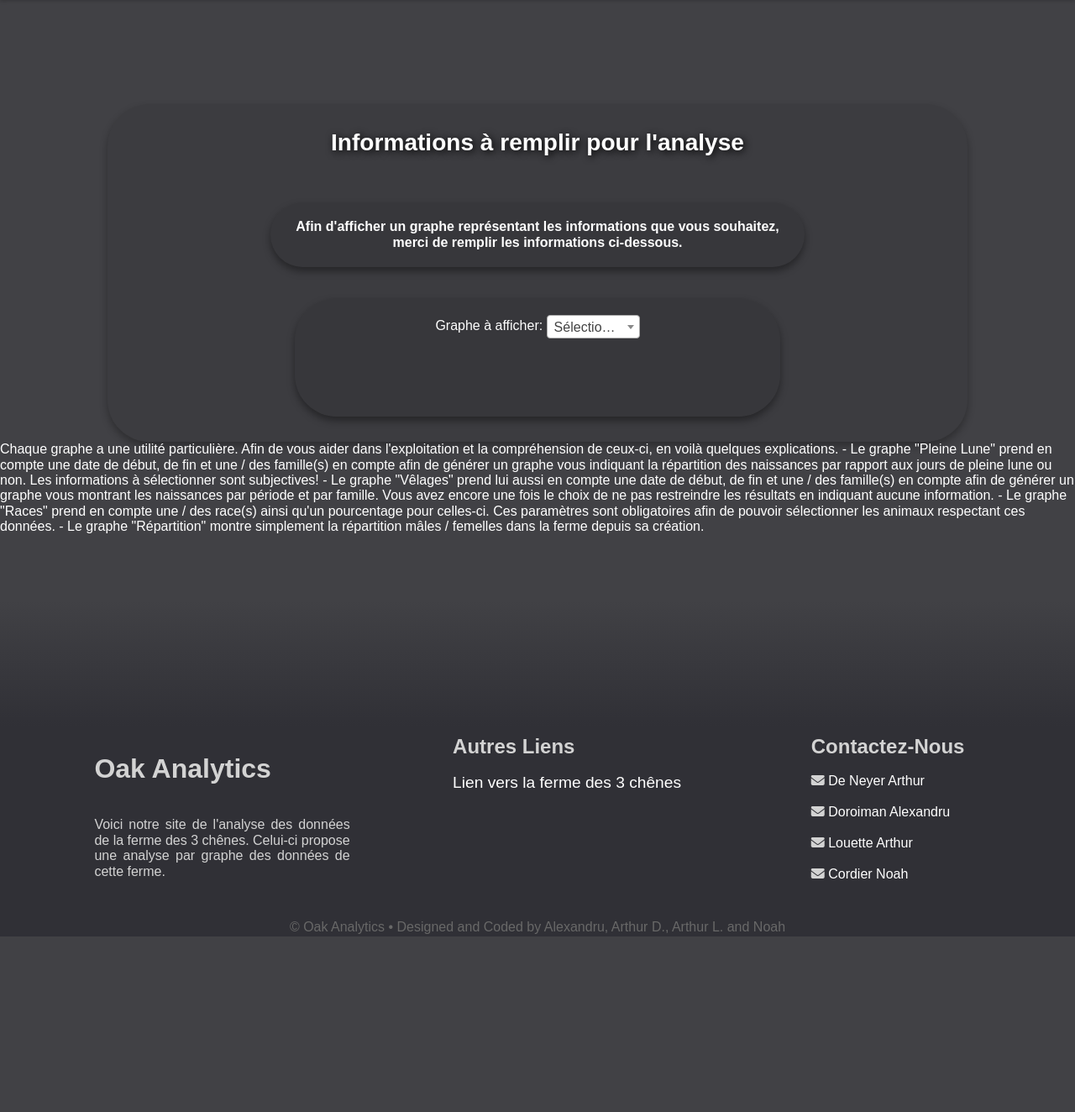
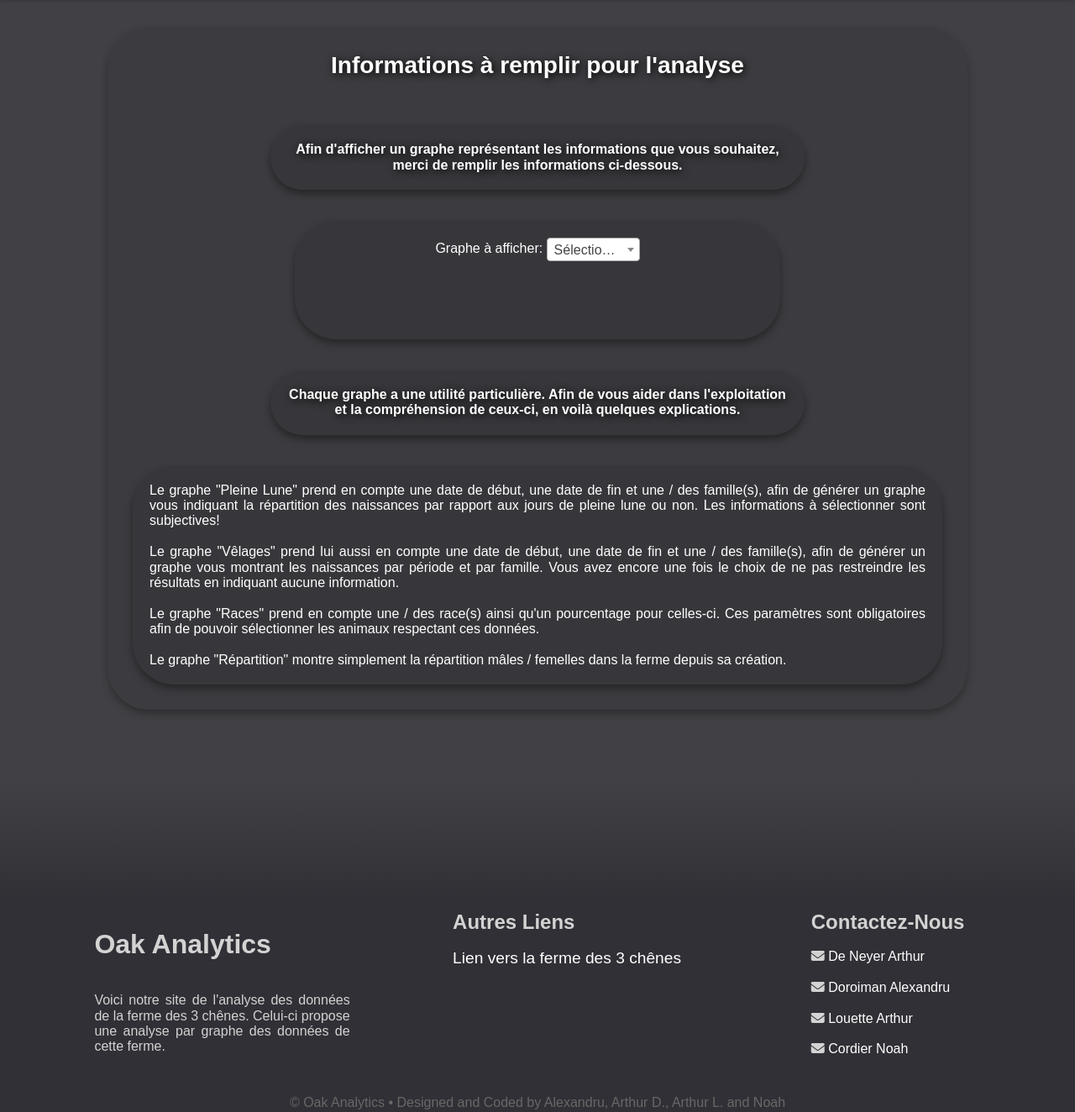
Before and after one commit to GaecKo/P2_Vincent_9, a Flask app: page /analytics in a window 1280 px wide. Shown: the part 97-1421 px from the top of the page at 84% size. Before the commit the page ends 1212 px from the top, so only its background shows below. Run offline with Flask 2, Linux system fonts and the light colour scheme; some libraries are stand-ins or nearby versions; some web fonts are replaced.

Commit message:
Modifications CSS et HTML

```diff
--- a/flaskr/static/style.css
+++ b/flaskr/static/style.css
@@ -1,7 +1,7 @@
 @import url(https://necolas.github.io/normalize.css/8.0.1/normalize.css);
 @import url(https://fonts.googleapis.com/css2?family=Montserrat:wght@500&display=swap);
 @import url(https://fonts.googleapis.com/css2?family=Cantarell:wght@700&display=swap);
-
+/* - Code repris de https://www.geeksforgeeks.org/how-to-create-fade-in-effect-on-page-load-using-css/ */
 @keyframes fadeIn {
     0% {
       opacity:0;
@@ -51,7 +51,7 @@
       opacity:1;
     }
 }
-
+/* - Jusqu'ici - */
 *
 {
     scroll-behavior: smooth;
@@ -186,7 +186,6 @@ a:hover
 
 .first_para:hover
 {
-    cursor: pointer;
     background-color:rgba(115, 255, 0, 0.219);
     border-radius: 25px;
     padding: 15px;
@@ -221,7 +220,8 @@ a:hover
     text-shadow: 2px 2px 10px black;
 }
 
-h4 .para_analyse {
+h4 .para_analyse, .explication {
+    text-shadow: 2px 2px 10px black;
     text-align: center;
     font-size: medium;
     animation: fadeIn ease 3s;
@@ -238,20 +238,7 @@ h4 .para_analyse {
     transition: all .5s;
 }
 
-h4 .para_analyse:hover {
-    background-color:rgba(255, 0, 0, 0.08);
-    border-radius: 50px;
-    padding: 20px;
-    margin-left: 20%;
-    margin-right: 20%;
-    text-shadow: 2px 2px 10px black;
-    box-shadow: 0px 5px 10px 0px rgba(0, 0, 0, 0.384);
-    cursor: pointer;
-    transition: all .7s;
-}
-
-.form {
-    text-align: center;
+.form, article {
     animation: fadeIn ease 4s;
     -webkit-animation: fadeIn ease 4s;
     -moz-animation: fadeIn ease 4s;
@@ -261,11 +248,18 @@ h4 .para_analyse:hover {
     border-radius: 50px;
     padding: 20px;
     box-shadow: 0px 5px 10px 0px rgba(0, 0, 0, 0.384);
-    margin-left: 20%;
-    margin-right: 20%;
     transition: all .5s;
 }
 
+.para_explication {
+    transition: all .5s;
+}
+.para_explication:hover {
+    background-color:rgba(172, 172, 172, 0.08);
+    border-radius: 20px;
+    padding: 15px;
+    transition:all .7s;
+}
 section .square_point
 {
     position: relative;
@@ -294,7 +288,6 @@ section .square_point .p1
     -o-animation: fadeIn ease 3s;
     -ms-animation: fadeIn ease 3s;
     list-style: none;
-    cursor: pointer;
     transition: all .5s;
 }
 
@@ -315,7 +308,6 @@ section .square_point .p2
     -o-animation: fadeIn ease 4s;
     -ms-animation: fadeIn ease 4s;
     list-style: none;
-    cursor: pointer;
     transition: all .5s;
 }
 
@@ -336,7 +328,6 @@ section .square_point .p3
     -o-animation: fadeIn ease 5s;
     -ms-animation: fadeIn ease 5s;
     list-style: none;
-    cursor: pointer;
     transition: all .5s;
 }
 
--- a/flaskr/templates/analytics.html
+++ b/flaskr/templates/analytics.html
@@ -5,7 +5,7 @@ La ferme des 3 chênes: Analytics
 
 
 {% block content %}
-    <br><br><br><br><br><br>
+    <br>
 <section id="section2">
     <div class="titre_analyse">
         <h3><strong>Informations à remplir pour l'analyse</strong></h3>
@@ -20,7 +20,7 @@ La ferme des 3 chênes: Analytics
 
 
     <br><br>
-    <form action="{{ url_for('graph') }}" method="POST" class="form">
+    <form action="{{ url_for('graph') }}" method="POST" class="form" style="margin-left: 20%; margin-right: 20%; text-align: center;">
         <p>
             <label for="graphe">Graphe à afficher: </label>
             <select name="graphe" class="select2" id="graphe" onchange="changeFunc();" required>
@@ -254,23 +254,27 @@ La ferme des 3 chênes: Analytics
         </button>
         <br><br>
     </form>
+    <br><br>
+        <ul>
+            <li style="list-style: none;">
+                <p class="explication" style="text-align: center;"> <strong>Chaque graphe a une utilité particulière. Afin de vous aider dans l'exploitation et la compréhension de ceux-ci, en voilà quelques explications.</strong></p>
+            </li>
+        </ul>
+            <br><br>
+            <article>
+                <p class="para_explication" style="text-align: justify;"> Le graphe "Pleine Lune" prend en compte une date de début, une date de fin et une / des famille(s), afin de générer un graphe vous indiquant la répartition des naissances par rapport aux jours de pleine lune ou non. Les informations à sélectionner sont subjectives! </p>
+            <br>
+                <p class="para_explication" style="text-align: justify;"> Le graphe "Vêlages" prend lui aussi en compte une date de début, une date de fin et une / des famille(s), afin de générer un graphe vous montrant les naissances par période et par famille. Vous avez encore une fois le choix de ne pas restreindre les résultats en indiquant aucune information. </p>
+            <br>
+                <p class="para_explication" style="text-align: justify;"> Le graphe "Races" prend en compte une / des race(s) ainsi qu'un pourcentage pour celles-ci. Ces paramètres sont obligatoires afin de pouvoir sélectionner les animaux respectant ces données. </p>
+            <br>
+                <p class="para_explication" style="text-align: justify;"> Le graphe "Répartition" montre simplement la répartition mâles / femelles dans la ferme depuis sa création. </p>
+            </article>
 </section>
 
 {% if no_graph == True %}
     <h5 style="color: red; text-align: center;" id="error_msg"><i>Il n'y a pas de résultat pour ce graphe, essayez avec d'autres paramêtres!</i></h5>
 {% endif %}
-
-<div class="para_explication">
-    <p>
-        Chaque graphe a une utilité particulière. Afin de vous aider dans l'exploitation et la compréhension de ceux-ci, en voilà quelques explications.
-        - Le graphe "Pleine Lune" prend en compte une date de début, de fin et une / des famille(s) en compte afin de générer un graphe vous indiquant la répartition des naissances par rapport aux jours de pleine lune ou non. Les informations à sélectionner sont subjectives!
-        - Le graphe "Vêlages" prend lui aussi en compte une date de début, de fin et une / des famille(s) en compte afin de générer un graphe vous montrant les naissances par période et par famille. Vous avez encore une fois le choix de ne pas restreindre les résultats en indiquant aucune information.
-        - Le graphe "Races" prend en compte une / des race(s) ainsi qu'un pourcentage pour celles-ci. Ces paramètres sont obligatoires afin de pouvoir sélectionner les animaux respectant ces données.
-        - Le graphe "Répartition" montre simplement la répartition mâles / femelles dans la ferme depuis sa création.
-
-    </p>
-
-</div>
 
 <script type="text/javascript">
     function nothingSelected() {
```
